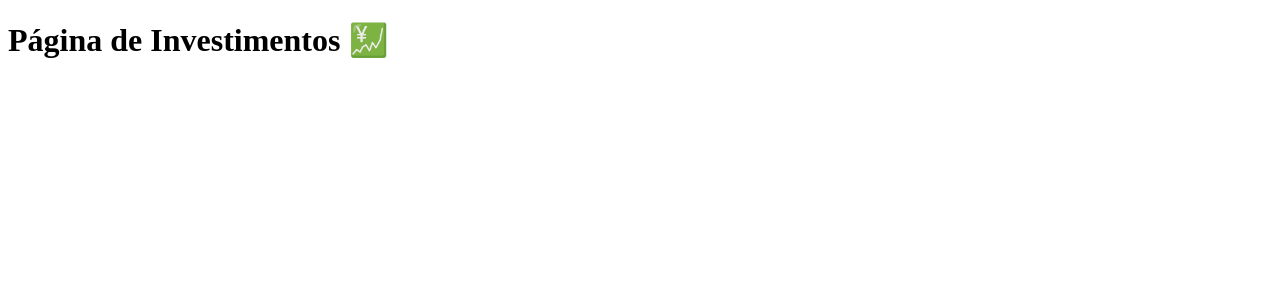
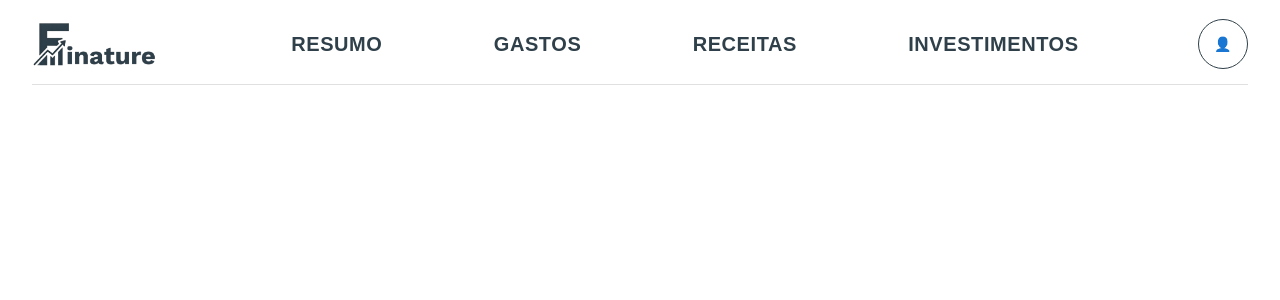
Before and after one commit to mac0350-financas/financas, a React (Vite) app in the folder client/: page /investimentos in a window 1280 px wide. Shown: the top 300 px of the page. Built offline with nearby package versions, Linux system fonts and the light colour scheme.

Commit message:
feat: adição de header das telas de usuário
Signed-off-by: Muriel <murilatorre04@gmail.com>

```diff
--- /dev/null
+++ b/client/src/components/HeaderBotaoConta.jsx
@@ -0,0 +1,28 @@
+import { Button } from '@mui/material';
+import { styled } from '@mui/system';
+import { useNavigate } from 'react-router-dom';
+
+const StyledButton = styled(Button)({
+    width: 50,
+    height: 50,
+    borderRadius: '50%',
+    minWidth: 50,
+    padding: 0,
+    fontWeight: 'bold',
+    backgroundColor: 'white',
+    borderColor: '#2F404A',
+    borderWidth: 1,
+    color: '#2F404A',
+});
+
+function HeaderBotaoConta({ rota }) {
+    const navigate = useNavigate();
+
+    const handleClick = () => {
+        navigate(rota);
+    };
+
+    return <StyledButton variant="outlined" onClick={handleClick}>👤</StyledButton>;
+}
+
+export default HeaderBotaoConta;
--- /dev/null
+++ b/client/src/components/HeaderBotaoPaginas.jsx
@@ -0,0 +1,28 @@
+import { Button } from '@mui/material';
+import { styled } from '@mui/material/styles';
+import { useNavigate } from 'react-router-dom';
+
+const TransparentButton = styled(Button)({
+    backgroundColor: 'transparent',
+    color: '#2F404A',
+    textTransform: 'none',
+    fontFamily: 'Kantumruy Pro, sans-serif',
+    fontWeight: 'bold',
+    fontSize: '20px'
+});
+
+function HeaderBotaoPaginas({ texto, rota }) {
+    const navigate = useNavigate();
+
+    const handleClick = () => {
+        navigate(rota);
+    };
+
+    return (
+        <TransparentButton variant="text" onClick={handleClick}>
+            {texto}
+        </TransparentButton>
+    );
+}
+
+export default HeaderBotaoPaginas;
--- /dev/null
+++ b/client/src/components/HeaderComMenu.jsx
@@ -0,0 +1,72 @@
+import React from 'react';
+import { styled } from '@mui/system';
+import { Divider } from '@mui/material';
+import { cores } from '../themes/temas';
+import HeaderBotaoConta from './HeaderBotaoConta';
+import HeaderBotaoPaginas from './HeaderBotaoPaginas';
+
+const HeaderContainer = styled('div')({
+    backgroundColor: cores.fundoPrimario,
+    paddingTop: 16,
+    paddingLeft: 24,
+    paddingRight: 24,
+});
+
+const LogoContainer = styled('div')({
+    display: 'flex',
+    alignItems: 'center',
+    height: 40,
+});
+
+const StyledDivider = styled(Divider)({
+    marginTop: 20,
+});
+
+const MainContainer = styled('div')({
+    display: 'flex',
+    alignItems: 'center',
+    justifyContent: 'space-between',
+    height: 40,
+});
+
+const ContainerBotoes = styled('div')({
+    display: 'flex',
+    alignItems: 'center',
+    gap: 16,
+    flex: 1,
+    marginLeft: 32,
+});
+
+const QuatroBotoes = styled('div')({
+    display: 'flex',
+    justifyContent: 'space-evenly',
+    flex: 1,
+});
+
+function HeaderComMenu() {
+    return (
+        <HeaderContainer>
+            <MainContainer>
+                <LogoContainer>
+                    <img
+                        src="/logo-finature.png"
+                        alt="Finature logo"
+                        style={{ height: 45, objectFit: 'contain' }}
+                    />
+                </LogoContainer>
+                <ContainerBotoes>
+                    <QuatroBotoes>
+                        <HeaderBotaoPaginas texto="RESUMO" rota="/principal-usuario" />
+                        <HeaderBotaoPaginas texto="GASTOS" rota="/gastos" />
+                        <HeaderBotaoPaginas texto="RECEITAS" rota="/receitas" />
+                        <HeaderBotaoPaginas texto="INVESTIMENTOS" rota="/investimentos" />
+                    </QuatroBotoes>
+                    <HeaderBotaoConta rota="/configuracoes-conta"/>
+                </ContainerBotoes>
+            </MainContainer>
+            <StyledDivider />
+        </HeaderContainer>
+    );
+}
+
+export default HeaderComMenu;
--- a/client/src/pages/PaginaConfiguracoesConta.jsx
+++ b/client/src/pages/PaginaConfiguracoesConta.jsx
@@ -1,5 +1,11 @@
+import HeaderComMenu from '../components/HeaderComMenu';
+
 function PaginaConfiguracoesConta() {
-    return <h1>Configurações da Conta</h1>;
+    return (
+        <div>
+            <HeaderComMenu />
+        </div>
+    );
 }
 
 export default PaginaConfiguracoesConta;
--- a/client/src/pages/PaginaGastos.jsx
+++ b/client/src/pages/PaginaGastos.jsx
@@ -1,5 +1,11 @@
+import HeaderComMenu from '../components/HeaderComMenu';
+
 function PaginaGastos() {
-    return <h1>Página de Gastos 💰</h1>;
+    return (
+        <div>
+            <HeaderComMenu />
+        </div>
+    );
 }
 
 export default PaginaGastos;
--- a/client/src/pages/PaginaInvestimentos.jsx
+++ b/client/src/pages/PaginaInvestimentos.jsx
@@ -1,5 +1,11 @@
+import HeaderComMenu from '../components/HeaderComMenu';
+
 function PaginaInvestimentos() {
-    return <h1>Página de Investimentos 💹</h1>;
+    return (
+        <div>
+            <HeaderComMenu />
+        </div>
+    );
 }
 
 export default PaginaInvestimentos;
--- a/client/src/pages/PaginaPrincipalUsuario.jsx
+++ b/client/src/pages/PaginaPrincipalUsuario.jsx
@@ -1,5 +1,11 @@
+import HeaderComMenu from '../components/HeaderComMenu';
+
 function PaginaPrincipalUsuario() {
-    return <h1>Página Principal do Usuário 💼</h1>;
+    return (
+        <div>
+            <HeaderComMenu />
+        </div>
+    );
 }
 
 export default PaginaPrincipalUsuario;
--- a/client/src/pages/PaginaReceitas.jsx
+++ b/client/src/pages/PaginaReceitas.jsx
@@ -1,5 +1,11 @@
+import HeaderComMenu from '../components/HeaderComMenu';
+
 function PaginaReceitas() {
-    return <h1>Página de Receitas 💰</h1>;
+    return (
+        <div>
+            <HeaderComMenu />
+        </div>
+    );
 }
 
 export default PaginaReceitas;
--- a/package.json
+++ b/package.json
@@ -1,5 +1,8 @@
 {
   "dependencies": {
+    "@emotion/react": "^11.14.0",
+    "@emotion/styled": "^11.14.0",
+    "@mui/icons-material": "^7.1.2",
     "react-router-dom": "^7.6.1"
   }
 }
```
Also changed, not shown: 1 other file (tests, documents, lock files or other folders).
